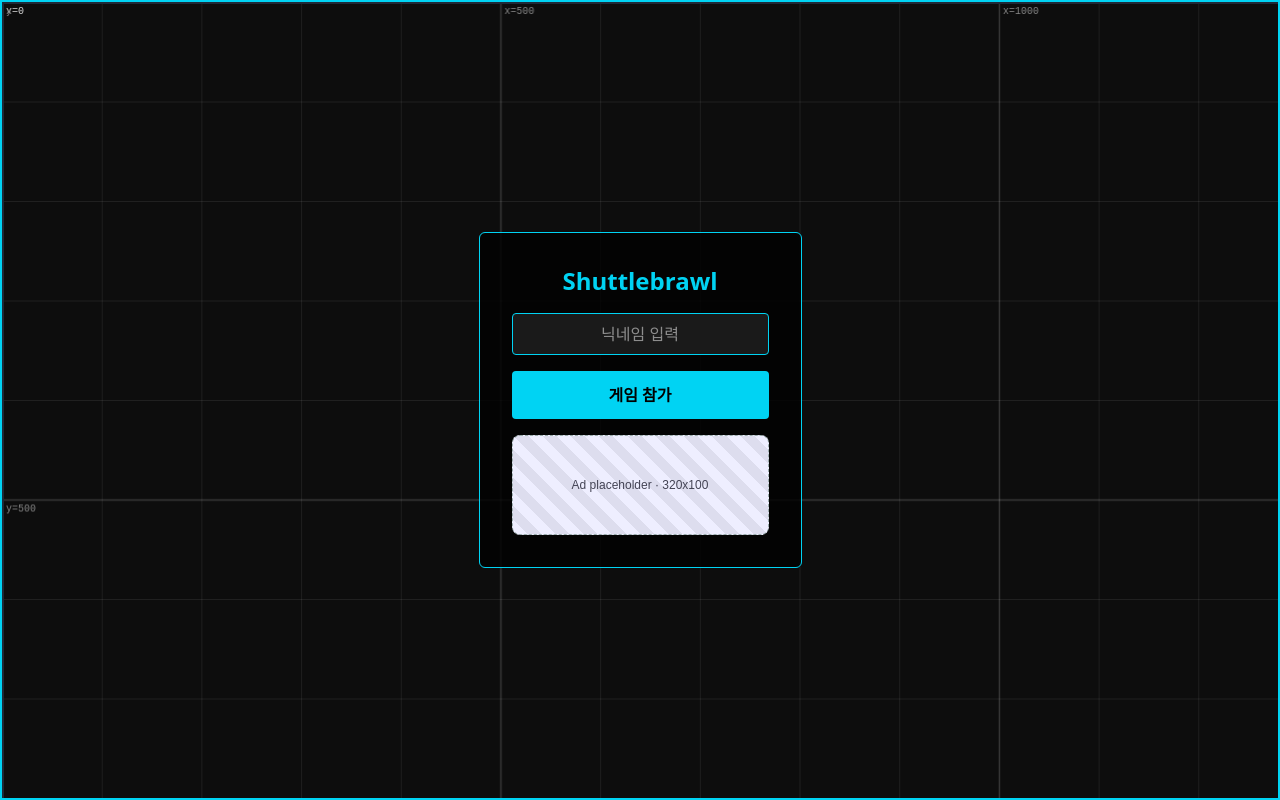
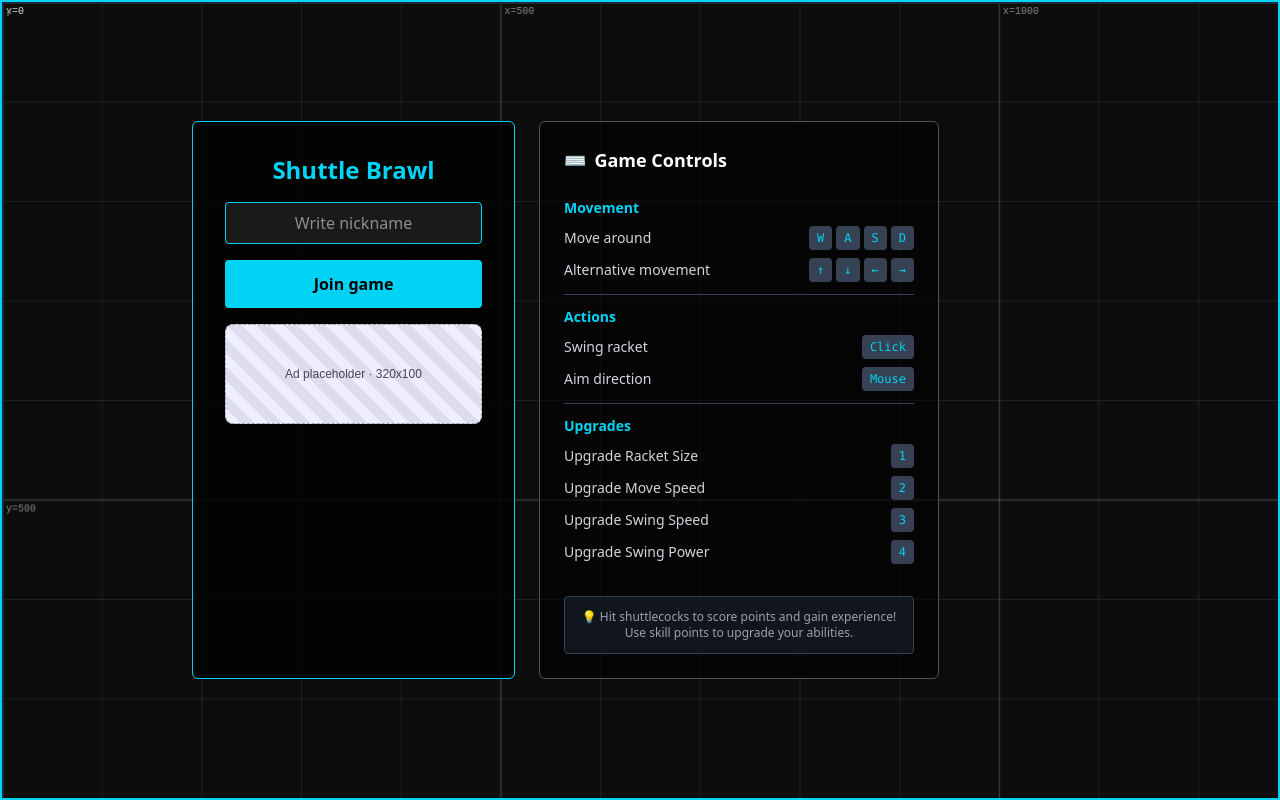
Before and after one commit to hy-cs-team/shuttlebrawl-web, a React (Vite) app: page / in a window 1280 px wide. Built offline with nearby package versions, Linux system fonts and the light colour scheme; no server answers.

Commit message:
enhance controller and add guide

```diff
--- a/src/components/GameCanvas.tsx
+++ b/src/components/GameCanvas.tsx
@@ -442,26 +442,59 @@ export default function GameCanvas({
   useEffect(() => {
     const onKeyDown = (e: KeyboardEvent) => {
       if (paused) return
-      if (e.key === 'w' || e.key === 'ArrowUp') socketManager.setKeys({ up: true })
-      if (e.key === 's' || e.key === 'ArrowDown') socketManager.setKeys({ down: true })
-      if (e.key === 'a' || e.key === 'ArrowLeft') socketManager.setKeys({ left: true })
-      if (e.key === 'd' || e.key === 'ArrowRight') socketManager.setKeys({ right: true })
 
-      if (e.key === '1') socketManager.upgrade(1)
-      if (e.key === '2') socketManager.upgrade(2)
-      if (e.key === '3') socketManager.upgrade(3)
-      if (e.key === '4') socketManager.upgrade(4)
-      if (e.key === '0') socketManager.upgrade(0)
+      // KeyboardEvent.code를 사용하여 물리적 키 위치로 판단 (언어/대소문자 무관)
+      const code = e.code.toLowerCase()
+      const key = e.key.toLowerCase()
 
-      if (e.key === ' ') socketManager.use('boost')
+      // 이동키 - WASD와 화살표키 모두 지원
+      if (code === 'keyw' || key === 'w' || e.key === 'ArrowUp' || code === 'arrowup') {
+        socketManager.setKeys({ up: true })
+      }
+      if (code === 'keys' || key === 's' || e.key === 'ArrowDown' || code === 'arrowdown') {
+        socketManager.setKeys({ down: true })
+      }
+      if (code === 'keya' || key === 'a' || e.key === 'ArrowLeft' || code === 'arrowleft') {
+        socketManager.setKeys({ left: true })
+      }
+      if (code === 'keyd' || key === 'd' || e.key === 'ArrowRight' || code === 'arrowright') {
+        socketManager.setKeys({ right: true })
+      }
+
+      // 업그레이드 키 - 숫자키는 언어와 무관
+      if (code === 'digit1' || key === '1') socketManager.upgrade(1)
+      if (code === 'digit2' || key === '2') socketManager.upgrade(2)
+      if (code === 'digit3' || key === '3') socketManager.upgrade(3)
+      if (code === 'digit4' || key === '4') socketManager.upgrade(4)
+      if (code === 'digit0' || key === '0') socketManager.upgrade(0)
+
+      // 스페이스바
+      if (code === 'space' || e.key === ' ') {
+        e.preventDefault() // 페이지 스크롤 방지
+        socketManager.use('boost')
+      }
     }
+
     const onKeyUp = (e: KeyboardEvent) => {
       if (paused) return
-      if (e.key === 'w' || e.key === 'ArrowUp') socketManager.setKeys({ up: false })
-      if (e.key === 's' || e.key === 'ArrowDown') socketManager.setKeys({ down: false })
-      if (e.key === 'a' || e.key === 'ArrowLeft') socketManager.setKeys({ left: false })
-      if (e.key === 'd' || e.key === 'ArrowRight') socketManager.setKeys({ right: false })
+
+      const code = e.code.toLowerCase()
+      const key = e.key.toLowerCase()
+
+      if (code === 'keyw' || key === 'w' || e.key === 'ArrowUp' || code === 'arrowup') {
+        socketManager.setKeys({ up: false })
+      }
+      if (code === 'keys' || key === 's' || e.key === 'ArrowDown' || code === 'arrowdown') {
+        socketManager.setKeys({ down: false })
+      }
+      if (code === 'keya' || key === 'a' || e.key === 'ArrowLeft' || code === 'arrowleft') {
+        socketManager.setKeys({ left: false })
+      }
+      if (code === 'keyd' || key === 'd' || e.key === 'ArrowRight' || code === 'arrowright') {
+        socketManager.setKeys({ right: false })
+      }
     }
+
     window.addEventListener('keydown', onKeyDown)
     window.addEventListener('keyup', onKeyUp)
 
--- a/src/components/JoinUI.tsx
+++ b/src/components/JoinUI.tsx
@@ -3,6 +3,19 @@ import { useGameStore } from '../store/gameStore'
 import { socketManager } from '../lib/SocketManager'
 import AdPlaceholder from './ads/AdPlaceholder'
 // import AdsenseBox from './AdsenseBox'
+
+const ControlItem = ({ keys, description }: { keys: string[], description: string }) => (
+  <div className="flex items-center justify-between text-sm">
+    <span className="text-gray-300">{description}</span>
+    <div className="flex gap-1">
+      {keys.map((key, index) => (
+        <span key={index} className="px-2 py-1 bg-gray-700 text-cyan-400 rounded text-xs font-mono">
+          {key}
+        </span>
+      ))}
+    </div>
+  </div>
+)
 
 export default function JoinUI() {
   const inputRef = useRef<HTMLInputElement>(null)
@@ -34,26 +47,68 @@ export default function JoinUI() {
   }
 
   return (
-    <div className="absolute inset-0 flex items-center justify-center">
-      <div className="flex flex-col gap-4 p-8 bg-black/80 border border-cyan-400 rounded-md text-center">
-        <h2 className="text-cyan-400 text-2xl font-semibold">Shuttlebrawl</h2>
+    <div className="absolute inset-0 flex items-center justify-center p-4">
+      <div className="flex flex-col lg:flex-row gap-6 max-w-4xl w-full">
+        {/* Main Join Panel */}
+        <div className="flex flex-col gap-4 p-8 bg-black/80 border border-cyan-400 rounded-md text-center lg:min-w-[320px]">
+          <h2 className="text-cyan-400 text-2xl font-semibold">Shuttle Brawl</h2>
           <input
             ref={inputRef}
             className="px-3 py-2 rounded border border-cyan-400 bg-[#1a1a1a] text-white text-center outline-none"
-          placeholder="닉네임 입력"
+            placeholder="Write nickname"
             onKeyDown={(e) => e.key === 'Enter' && onJoin()}
           />
           <button
             onClick={onJoin}
-          className="px-4 py-3 font-bold rounded bg-cyan-400 text-black hover:bg-white hover:shadow-[0_0_10px_rgba(255,255,255,0.8)] transition"
+            className="cursor-pointer px-4 py-3 font-bold rounded bg-cyan-400 text-black hover:bg-cyan-300 hover:shadow-[0_0_10px_rgba(255,255,255,0.8)] transition"
           >
-          게임 참가
+            Join game
           </button>
           <AdPlaceholder size='320x100' />
-        {/* <AdsenseBox
-          slot="2345678901"
-          style={{ minHeight: 100, maxWidth: 320, margin: "0 auto" }}
-        /> */}
+        </div>
+
+        {/* Controls Guide */}
+        <div className="flex flex-col gap-4 p-6 bg-black/60 border border-gray-600 rounded-md lg:min-w-[400px]">
+          <h3 className="text-white text-lg font-semibold mb-2 flex items-center gap-2">
+            <span className="text-cyan-400">⌨️</span>
+            Game Controls
+          </h3>
+
+          <div className="space-y-3">
+            <div className="border-b border-gray-700 pb-3">
+              <h4 className="text-cyan-400 text-sm font-semibold mb-2">Movement</h4>
+              <div className="space-y-2">
+                <ControlItem keys={['W', 'A', 'S', 'D']} description="Move around" />
+                <ControlItem keys={['↑', '↓', '←', '→']} description="Alternative movement" />
+              </div>
+            </div>
+
+            <div className="border-b border-gray-700 pb-3">
+              <h4 className="text-cyan-400 text-sm font-semibold mb-2">Actions</h4>
+              <div className="space-y-2">
+                <ControlItem keys={['Click']} description="Swing racket" />
+                <ControlItem keys={['Mouse']} description="Aim direction" />
+              </div>
+            </div>
+
+            <div>
+              <h4 className="text-cyan-400 text-sm font-semibold mb-2">Upgrades</h4>
+              <div className="space-y-2">
+                <ControlItem keys={['1']} description="Upgrade Racket Size" />
+                <ControlItem keys={['2']} description="Upgrade Move Speed" />
+                <ControlItem keys={['3']} description="Upgrade Swing Speed" />
+                <ControlItem keys={['4']} description="Upgrade Swing Power" />
+              </div>
+            </div>
+          </div>
+
+          <div className="mt-4 p-3 bg-gray-800/50 rounded border border-gray-700">
+            <p className="text-xs text-gray-400 text-center">
+              💡 Hit shuttlecocks to score points and gain experience!<br/>
+              Use skill points to upgrade your abilities.
+            </p>
+          </div>
+        </div>
       </div>
     </div>
   )
--- a/src/components/Minimap.tsx
+++ b/src/components/Minimap.tsx
@@ -25,17 +25,23 @@ function Minimap() {
           style={{
             left: `${p.x * scaleX}px`,
             top: `${p.y * scaleY}px`,
-            width: '6px',
-            height: '6px',
+            width: '8px',
+            height: '8px',
             backgroundColor: p.color || 'white',
             transform: 'translate(-50%, -50%)',
             border: p.id === myId ? '2px solid yellow' : 'none',
+            boxShadow: p.id === myId ? '0 0 4px 1px yellow' : 'none',
             boxSizing: 'content-box',
           }}
         />
       ))}
       {/* Shuttlecocks */}
-      {Object.values(shuttlecocks).map((sc) => (
+      {Object.values(shuttlecocks).map((sc) => {
+        const ownerColor = sc.ownerId && players[sc.ownerId]
+          ? players[sc.ownerId].color
+          : 'white';
+
+        return (
           <div
             key={`sc-${sc.id}`}
             className='absolute rounded-full'
@@ -44,11 +50,12 @@ function Minimap() {
               top: `${sc.y * scaleY}px`,
               width: '4px',
               height: '4px',
-            backgroundColor: 'white',
+              backgroundColor: ownerColor,
               transform: 'translate(-50%, -50%)',
             }}
           />
-      ))}
+        );
+      })}
     </div>
   );
 }
--- a/src/components/PlayerList.tsx
+++ b/src/components/PlayerList.tsx
@@ -17,7 +17,7 @@ function PlayerList() {
   });
 
   return (
-    <div className="pointer-events-none absolute top-[232px] right-4 bg-black/60 border-2 border-cyan-400/50 rounded-sm p-2 text-white text-sm w-60 shadow-lg">
+    <div className="pointer-events-none absolute top-[232px] right-4 bg-black/60 border-2 border-cyan-400/50 rounded-sm p-2 text-white text-sm w-50 shadow-lg">
       <h3 className="text-center font-bold text-cyan-400 mb-2">
         Players ({sortedPlayers.length})
       </h3>
--- a/src/components/UpgradeUI.tsx
+++ b/src/components/UpgradeUI.tsx
@@ -21,19 +21,16 @@ const UpgradeButton = ({
         onClick={onUpgrade}
         disabled={disabled}
         className={`
-          pointer-events-auto font-bold py-2 px-4 rounded w-32 text-left transition-all duration-200
+          pointer-events-auto font-bold py-2 px-4 rounded min-w-[18ch] text-left transition-all duration-200
           ${disabled
             ? 'bg-gray-900 text-gray-500 cursor-not-allowed border border-gray-700'
             : 'bg-gray-800 hover:bg-gray-700 text-white hover:border-cyan-400/50 border border-gray-600'
           }
         `}
       >
-        {name}
+        <div className="text-gray-400">({shortcut}) {name}</div>
+        <div className="text-white">Lv: {level}</div>
       </button>
-      <div className="text-sm">
-        <div className="text-white">Lv: {level}</div>
-        <div className="text-gray-400">({shortcut})</div>
-      </div>
     </div>
   )
 }
@@ -79,10 +76,10 @@ export default function UpgradeUI() {
   return (
     <div className="absolute bottom-4 left-4 flex flex-col space-y-2 pointer-events-none">
       {/* 스킬 포인트 표시 */}
-      <div className="bg-[rgba(3,9,14,0.85)] backdrop-blur border border-cyan-400/40 rounded-lg px-3 py-2 mb-2
+      <div className="min-w-[18ch] bg-[rgba(3,9,14,0.85)] backdrop-blur border border-cyan-400/40 rounded-lg px-3 py-2 mb-2
                       shadow-[0_0_15px_rgba(0,255,255,0.1)]">
         <div className="flex items-center gap-2">
-          <span className="text-cyan-200 font-semibold text-sm">Skill Points:</span>
+          <span className="text-cyan-200 font-semibold text-sm">Stats Points:</span>
           <span className={`font-bold text-lg ${stats > 0 ? 'text-cyan-400' : 'text-gray-400'}`}>
             {stats}
           </span>
```
Lines whose indentation alone changed are shown as unchanged.
